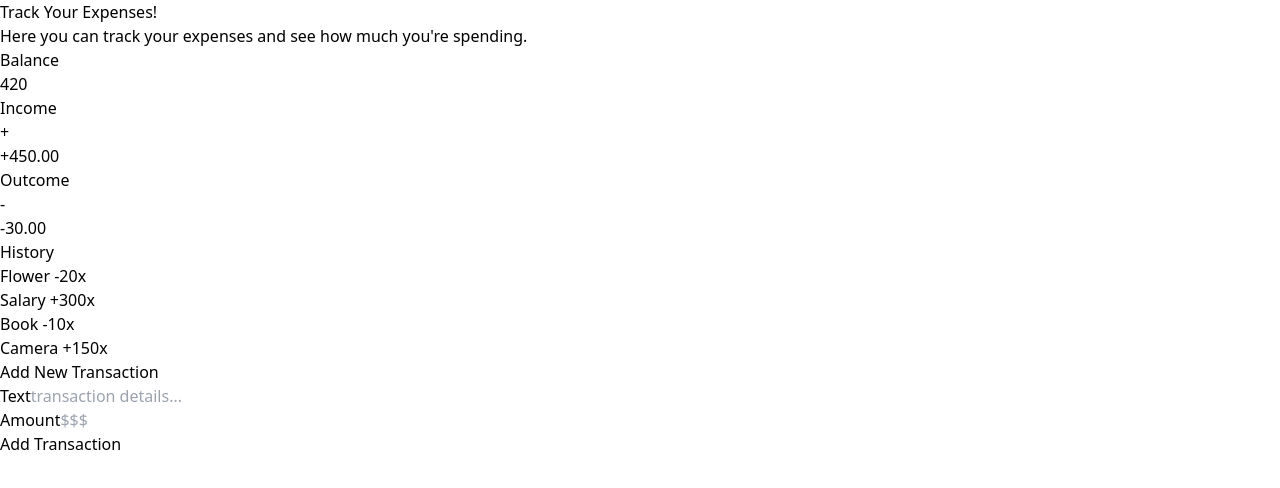
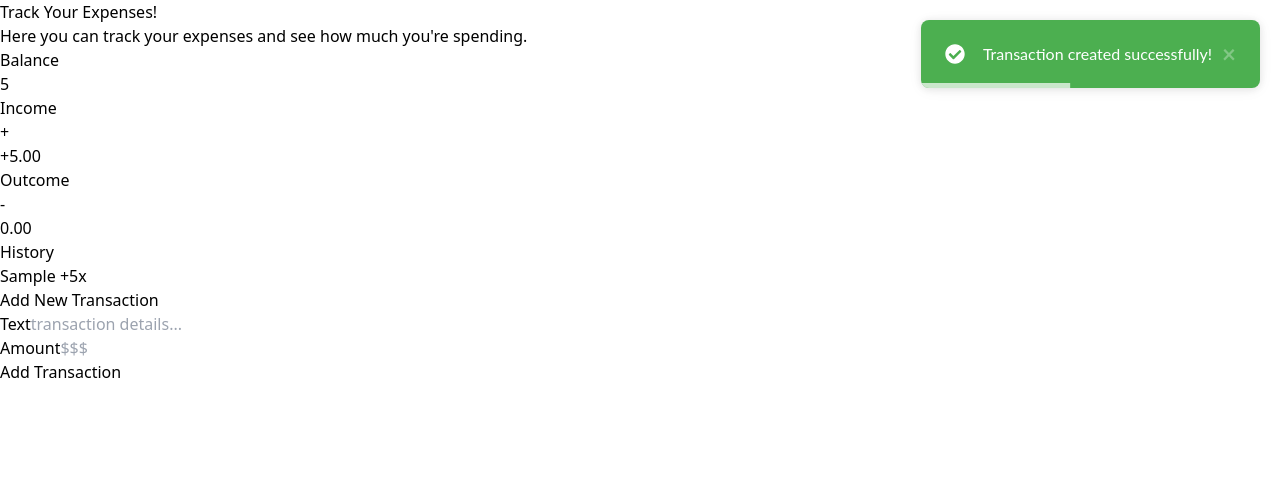
Before and after one commit to MustafaM257/Expense-Tracker, a Vue app: page / in a window 1280 px wide. Both pictures are taken after typing "Sample", "5" into the empty fields and a click on the button "Add Transaction". Shown: the top 488 px of the page. Built offline with nearby package versions, Linux system fonts and the light colour scheme.

Commit message:
Functionality of emits , next to finalize

```diff
--- a/src/App.vue
+++ b/src/App.vue
@@ -5,8 +5,11 @@
   >
     <Balance :balance="balance" />
     <IncomeOutcome :income="income" :outcome="outcome" />
-    <Transactions :transactions="transactions" />
-    <TransactionsForm />
+    <Transactions
+      :transactions="transactions"
+      @delete-transaction="handleDeleteTransaction"
+    />
+    <TransactionsForm @add-transaction="handleAddTransaction" />
   </main>
 </template>
 <script setup lang="ts">
@@ -18,12 +21,10 @@ import TransactionsForm from "./components/TransactionsForm.vue";
 import type { Transaction } from "./types/index";
 import { ref } from "vue";
 import { computed } from "vue";
-const transactions = ref<Transaction[]>([
-  { id: 1, text: "Flower", amount: -20 },
-  { id: 2, text: "Salary", amount: 300 },
-  { id: 3, text: "Book", amount: -10 },
-  { id: 4, text: "Camera", amount: 150 },
-]);
+import { useToast } from "vue-toastification";
+const toast = useToast();
+
+const transactions = ref<Transaction[]>([]);
 
 const balance = computed(() => {
   return transactions.value.reduce((acc, item) => acc + item.amount, 0);
@@ -43,4 +44,12 @@ const outcome = computed(() => {
     .reduce((acc, item) => acc + item.amount, 0)
     .toFixed(2);
 });
+const handleAddTransaction = (transaction: Transaction) => {
+  transactions.value.push(transaction);
+  toast.success("Transaction created successfully!");
+};
+const handleDeleteTransaction = (id: number) => {
+  transactions.value = transactions.value.filter((item) => item.id !== id);
+  toast.warning("Transaction deleted successfully!");
+};
 </script>
--- a/src/components/Transactions.vue
+++ b/src/components/Transactions.vue
@@ -19,7 +19,10 @@
         item.amount < 0 ? " " + item.amount : " +" + item.amount
       }}</span>
 
-      <button class="absolute left-0 w-6 h-6 text-neutral-900 bg-rose-600">
+      <button
+        class="absolute left-0 w-6 h-6 text-neutral-900 bg-rose-600"
+        @click="handleDelete(item.id)"
+      >
         x
       </button>
     </li>
@@ -35,4 +38,8 @@ const props = defineProps({
     required: true,
   },
 });
+const emit = defineEmits(["deleteTransaction"]);
+const handleDelete = (id: number) => {
+  emit("deleteTransaction", id);
+};
 </script>
--- a/src/components/TransactionsForm.vue
+++ b/src/components/TransactionsForm.vue
@@ -56,7 +56,12 @@ const handleSubmit = () => {
     toast.error("Please add a text and amount");
     return;
   }
-
+  const newTransaction = {
+    id: Math.floor(Math.random() * 100000000),
+    text: text.value,
+    amount: +amount.value,
+  };
+  emit("addTransaction", newTransaction);
   text.value = "";
   amount.value = "";
 };
```
